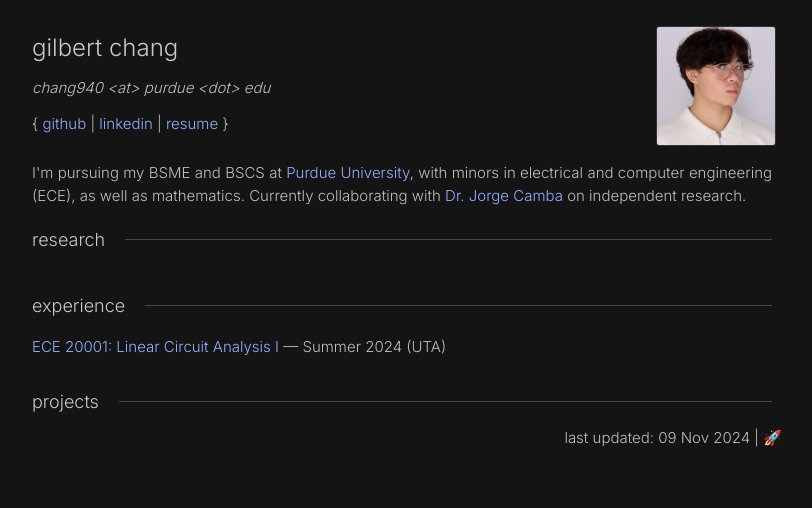
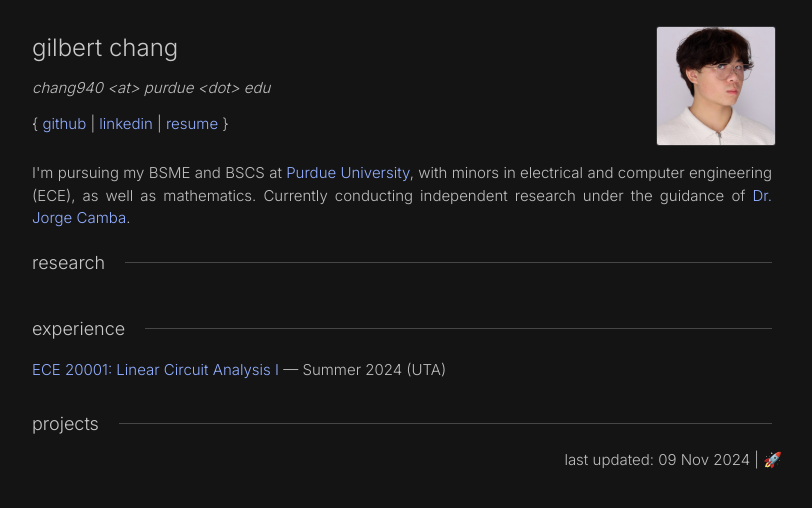
Before and after one commit to vindou/vindou, a Jekyll site: the page built from index.html, in a window 1280 px wide. Shown: the top 508 px of the page, without its empty margins (238-1050 px from the left). Built offline with Jekyll 4.4.1, drawn with Linux system fonts in a browser that asks for light colours.

Commit message:
Update index.html

```diff
--- a/index.html
+++ b/index.html
@@ -31,7 +31,7 @@ title: cha
 <div class="text-container">
   <p>
     I'm pursuing my BSME and BSCS at <a href="https://www.purdue.edu/">Purdue University</a>, with minors in electrical and computer engineering (ECE), as well as mathematics.
-    Currently collaborating with <a href="https://polytechnic.purdue.edu/profile/jdorribo">Dr. Jorge Camba</a> on independent research.
+    Currently conducting independent research under the guidance of <a href="https://polytechnic.purdue.edu/profile/jdorribo">Dr. Jorge Camba</a>.
   </p>
 </div>
 <div class="section">
```
